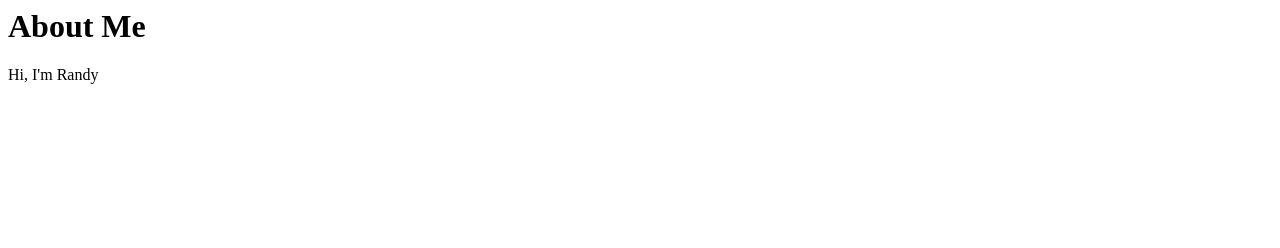
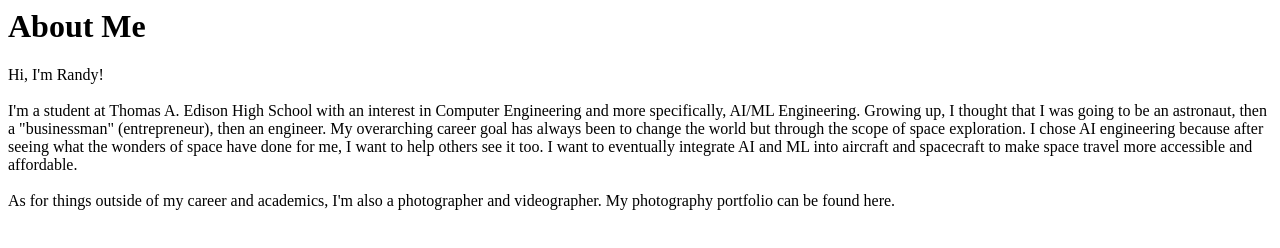
Before and after one commit to bayygal/gscp-portfolio, a plain HTML site: page HTML/home.html in a window 1280 px wide. Drawn offline with Linux system fonts and the light colour scheme.

Commit message:
initial about me content

```diff
--- a/HTML/home.html
+++ b/HTML/home.html
@@ -1,9 +1,18 @@
 <html lang="en">
 <head>
     <title>GSCP Portfolio</title>
+    <meta charset="UTF-8">
 </head>
 <body>
-    <h1>About Me</h1>
-    <p>Hi, I'm Randy</p>
+    <div class="content">
+        <h1>About Me</h1>
+        <p>Hi, I'm Randy! <br> <br>
+
+            I'm a student at Thomas A. Edison High School with an interest in Computer Engineering and more specifically, AI/ML Engineering. Growing up, I thought that I was going to be an astronaut, then a "businessman" (entrepreneur), then an engineer.
+            My overarching career goal has always been to change the world but through the scope of space exploration. I chose AI engineering because after seeing what the wonders of space have done for me, I want to help others see it too.
+            I want to eventually integrate AI and ML into aircraft and spacecraft to make space travel more accessible and affordable. <br><br>
+
+            As for things outside of my career and academics, I'm also a photographer and videographer. My photography portfolio can be found here.</p>
+    </div>
 </body>
 </html>
```
